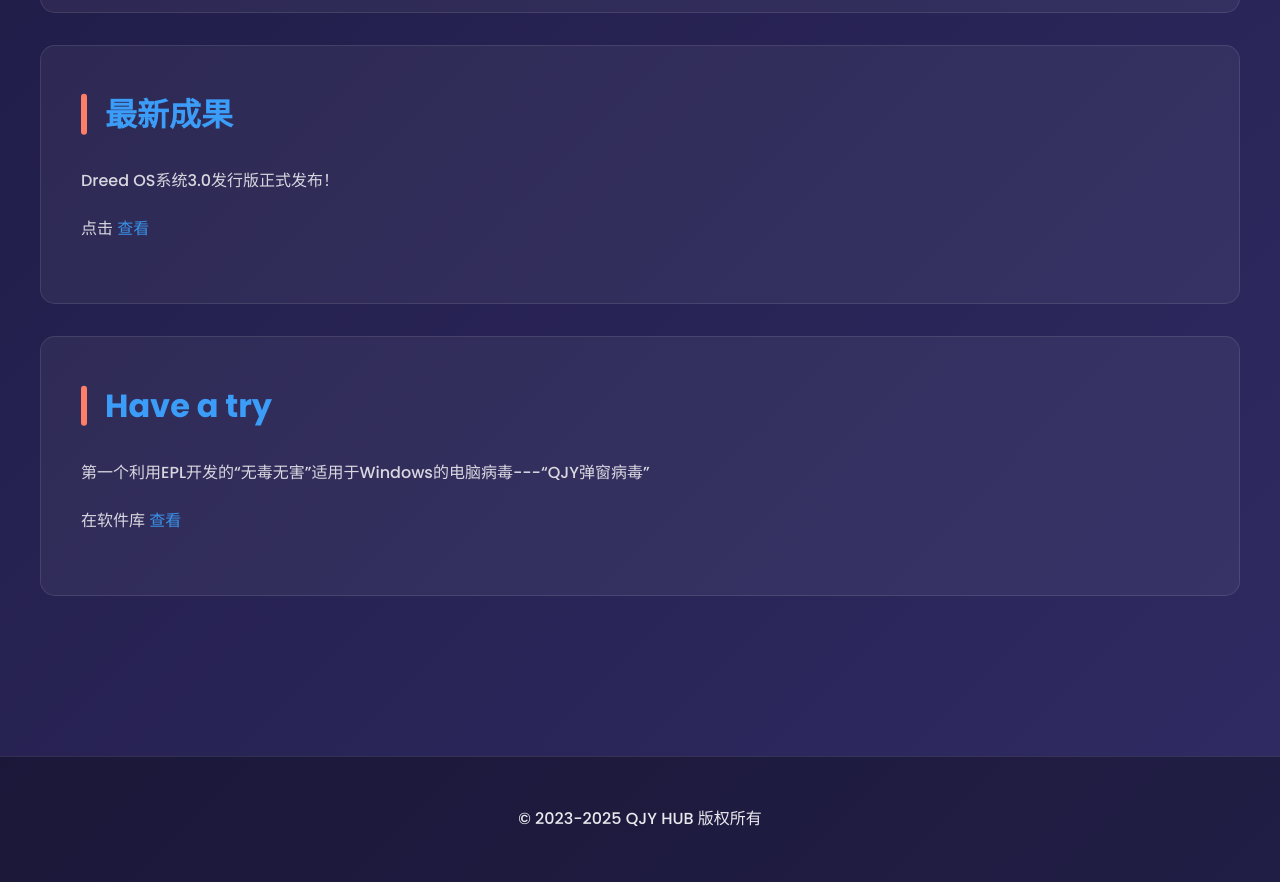
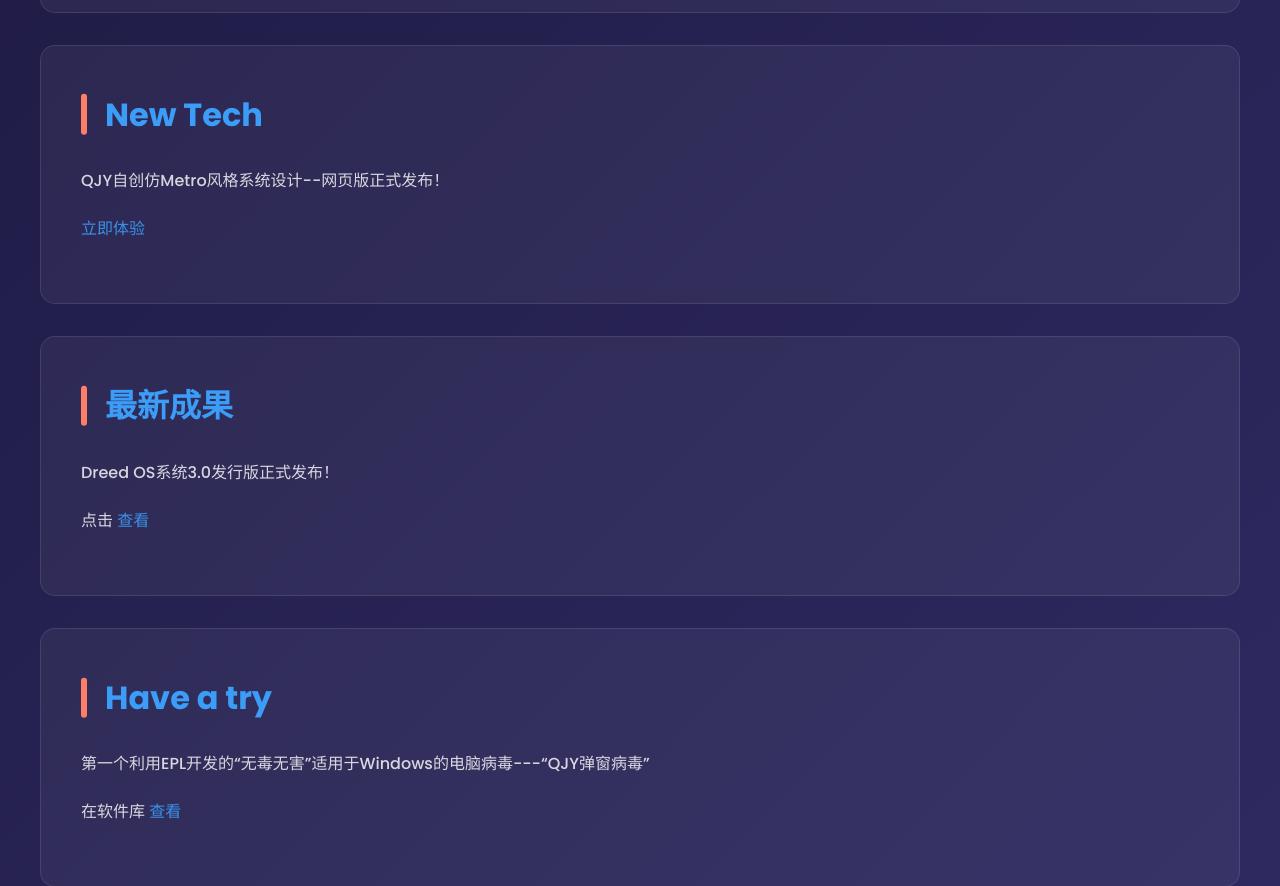
Before and after one commit to QJY7add6/qjy7add6.github.io, a plain HTML site: page index.html in a window 1280 px wide. Shown: the part 2813-3699 px from the top of the page. Drawn offline with Linux system fonts and the light colour scheme.

Commit message:
Update index.html

```diff
--- a/index.html
+++ b/index.html
@@ -281,6 +281,11 @@
             <p><a href="chessx.html">多人五子棋</a></p>
         </div>
         <div class="post">
+            <h2>New Tech</h2>
+            <p>QJY自创仿Metro风格系统设计--网页版正式发布！</p>
+            <p> <a href="win8.html">立即体验</a></p>
+        </div>
+        <div class="post">
             <h2>最新成果</h2>
             <p>Dreed OS系统3.0发行版正式发布！</p>
             <p>点击 <a href="advance.html">查看</a></p>
```
